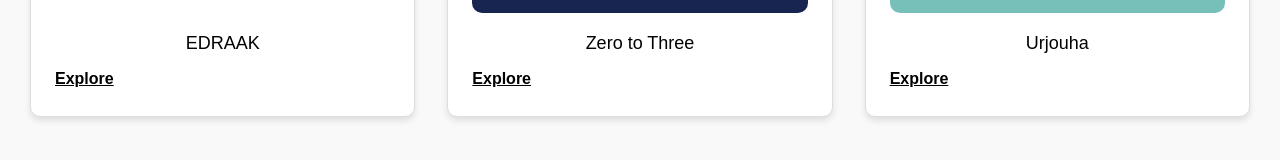
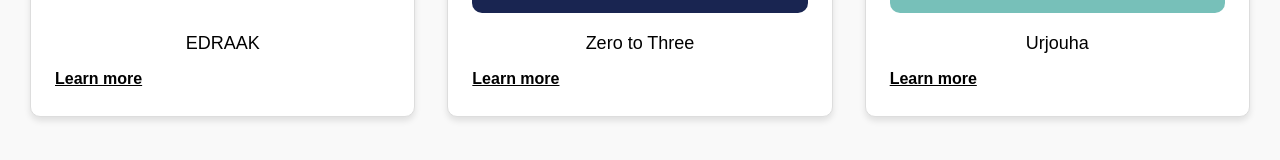
Before and after one commit to Yasmina-Maddah/nestling-frontend, a React (Create React App) app: page / in a window 1280 px wide. Shown: the part 3216-3376 px from the top of the page. Built offline with nearby package versions, Linux system fonts and the light colour scheme.

Commit message:
Added links t the resources in the Landing page

```diff
--- a/src/components/Resources/Resources.jsx
+++ b/src/components/Resources/Resources.jsx
@@ -4,17 +4,17 @@ import './Resources.css';
 const resources = [
   {
     title: 'EDRAAK',
-    link: '#',
+    link: 'https://www.edraak.org/en/',
     imageClass: 'resource-image-one',
   },
   {
     title: 'Zero to Three',
-    link: '#',
+    link: 'https://www.zerotothree.org/',
     imageClass: 'resource-image-two',
   },
   {
     title: 'Urjouha',
-    link: '#',
+    link: 'https://www.urjouha.net/index-english',
     imageClass: 'resource-image-three',
   },
 ];
@@ -29,7 +29,7 @@ const Resources = () => {
             <div className={`resource-image ${resource.imageClass}`}></div>
             <h3 className="resource-title">{resource.title}</h3>
             <a href={resource.link} className="resource-link">
-              Explore
+              Learn more
             </a>
           </div>
         ))}
```
